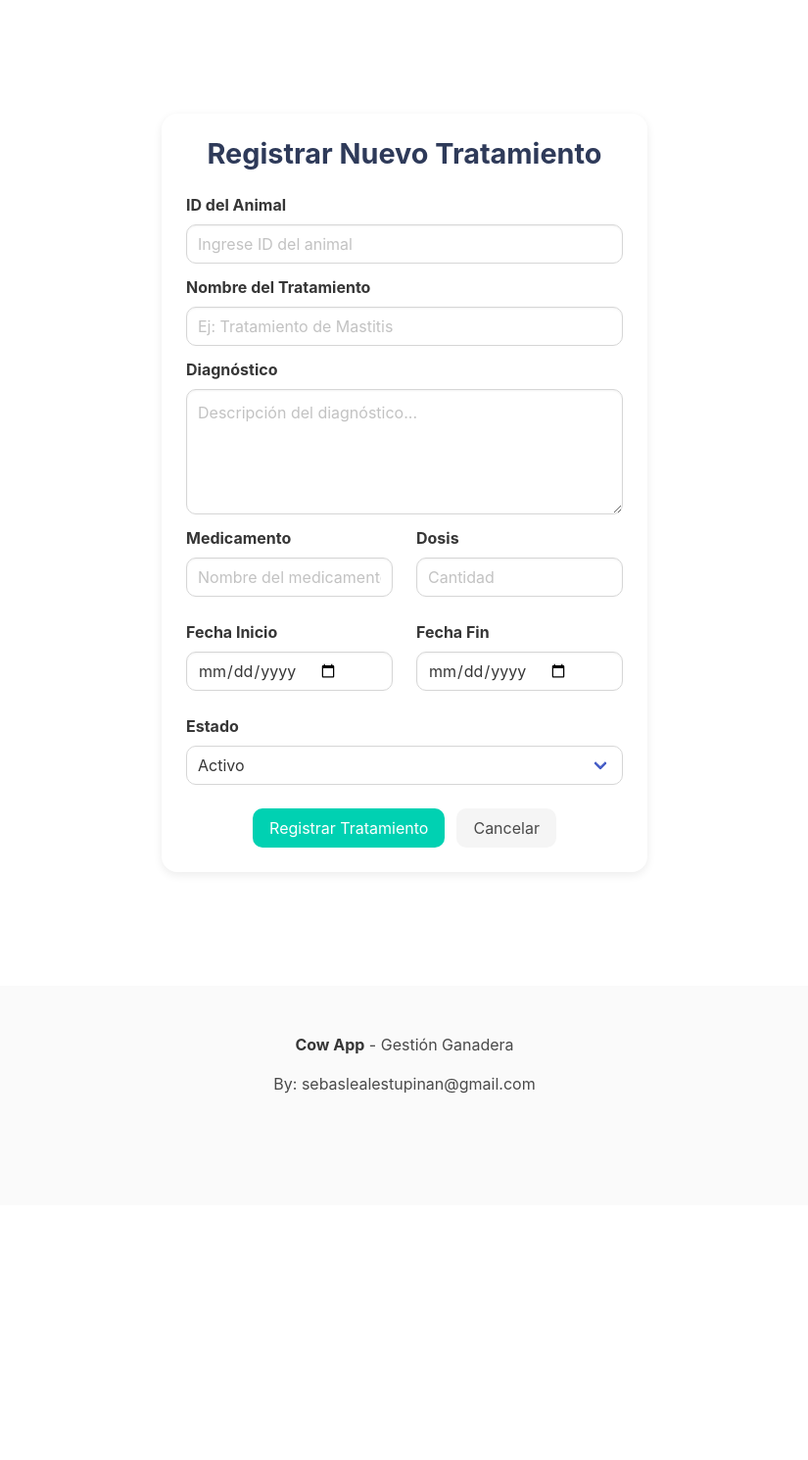
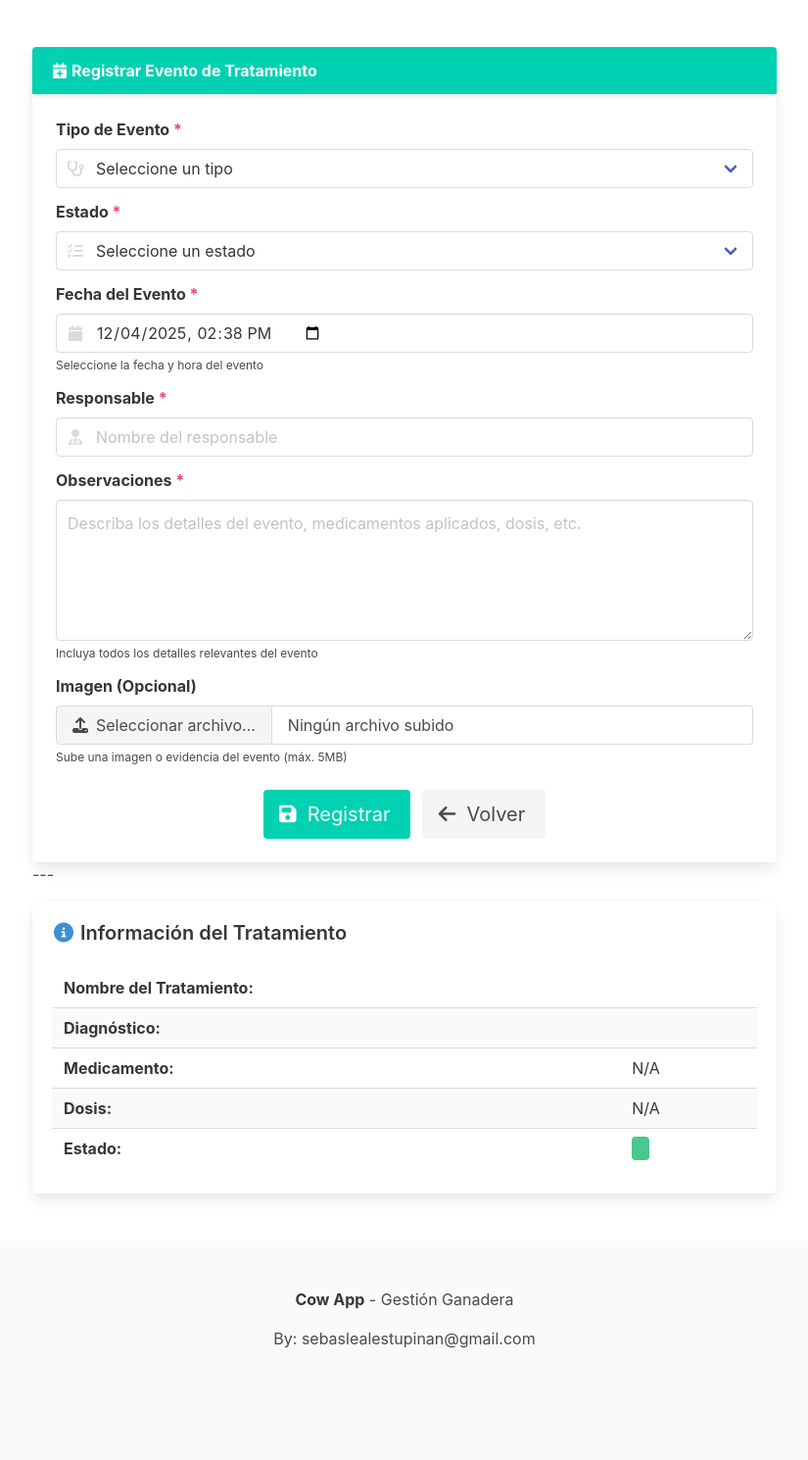
Before and after one commit to sebaslealestupinan/CowApp, a FastAPI app: template app/templates/tratamientos/nuevo.html in a window 1280 px wide. Shown: the whole page at 98% size, without its empty margins (227-1052 px from the left). Before the commit the page ends 1116 px from the top, so only its background shows below. Run offline with FastAPI, Linux system fonts and the light colour scheme; the template is opened without the code that fills it, so the values that code supplies are empty; parts of the project's set-up code (start-up, migrations or seed data) failed here and were passed over.

Commit message:
feat: Add deployment link to README and implement new treatment event registration form.

```diff
--- a/app/templates/tratamientos/nuevo.html
+++ b/app/templates/tratamientos/nuevo.html
@@ -1,120 +1,218 @@
 {% extends "base.html" %}
 
-{% block title %}Nuevo Tratamiento - Cow App{% endblock %}
-
-{% block head %}
-<link rel="stylesheet" href="/static/css/nuevo_tratamiento.css">
-{% endblock %}
+{% block title %}Registrar Evento - Tratamiento{% endblock %}
 
 {% block content %}
-<section class="section">
-    <div class="container cow-form-wrapper">
-        <div class="columns is-centered">
-            <div class="column is-full-mobile is-two-thirds-tablet is-half-desktop">
-                <div class="box cow-box">
-
-                    {% if mensaje %}
-                    <div class="notification is-success">{{ mensaje }}</div>
-                    {% endif %}
-
-                    <h1 class="title has-text-centered cow-title">Registrar Nuevo Tratamiento</h1>
-
-                    <form method="post" action="/tratamientos/">
+<div class="container">
+    <div class="columns is-centered">
+        <div class="column is-8">
+            <div class="card">
+                <header class="card-header has-background-primary">
+                    <p class="card-header-title has-text-white">
+                        <span class="icon">
+                            <i class="fas fa-calendar-plus"></i>
+                        </span>
+                        <span>Registrar Evento de Tratamiento</span>
+                    </p>
+                </header>
+                <div class="card-content">
+                    <form id="eventoForm" action="/eventos/" method="POST" enctype="multipart/form-data">
+                        <input type="hidden" name="tratamiento_id" id="tratamiento_id" value="{{ tratamiento_id }}">
 
                         <div class="field">
-                            <label class="label">ID del Animal</label>
-                            <div class="control">
-                                <input class="input" type="number" name="animal_id" required
-                                    placeholder="Ingrese ID del animal">
+                            <label class="label">Tipo de Evento <span class="has-text-danger">*</span></label>
+                            <div class="control has-icons-left">
+                                <div class="select is-fullwidth">
+                                    <select name="tipo" id="tipo" required>
+                                        <option value="">Seleccione un tipo</option>
+                                        <option value="Aplicación de medicamento">Aplicación de medicamento</option>
+                                        <option value="Revisión">Revisión</option>
+                                        <option value="Vacunación">Vacunación</option>
+                                        <option value="Desparasitación">Desparasitación</option>
+                                        <option value="Cirugía">Cirugía</option>
+                                        <option value="Seguimiento">Seguimiento</option>
+                                        <option value="Otro">Otro</option>
+                                    </select>
+                                </div>
+                                <span class="icon is-small is-left">
+                                    <i class="fas fa-stethoscope"></i>
+                                </span>
                             </div>
                         </div>
 
                         <div class="field">
-                            <label class="label">Nombre del Tratamiento</label>
-                            <div class="control">
-                                <input class="input" type="text" name="nombre_tratamiento" required
-                                    placeholder="Ej: Tratamiento de Mastitis">
+                            <label class="label">Estado <span class="has-text-danger">*</span></label>
+                            <div class="control has-icons-left">
+                                <div class="select is-fullwidth">
+                                    <select name="estado" id="estado" required>
+                                        <option value="">Seleccione un estado</option>
+                                        <option value="Pendiente">Pendiente</option>
+                                        <option value="Completado">Completado</option>
+                                        <option value="En Progreso">En Progreso</option>
+                                        <option value="Cancelado">Cancelado</option>
+                                    </select>
+                                </div>
+                                <span class="icon is-small is-left">
+                                    <i class="fas fa-tasks"></i>
+                                </span>
                             </div>
                         </div>
 
                         <div class="field">
-                            <label class="label">Diagnóstico</label>
-                            <div class="control">
-                                <textarea class="textarea" name="diagnostico" required
-                                    placeholder="Descripción del diagnóstico..."></textarea>
+                            <label class="label">Fecha del Evento <span class="has-text-danger">*</span></label>
+                            <div class="control has-icons-left">
+                                <input class="input" type="datetime-local" name="fecha" id="fecha" required>
+                                <span class="icon is-small is-left">
+                                    <i class="fas fa-calendar"></i>
+                                </span>
                             </div>
+                            <p class="help">Seleccione la fecha y hora del evento</p>
                         </div>
 
-                        <div class="columns">
-                            <div class="column">
-                                <div class="field">
-                                    <label class="label">Medicamento</label>
-                                    <div class="control">
-                                        <input class="input" type="text" name="medicamento"
-                                            placeholder="Nombre del medicamento">
-                                    </div>
-                                </div>
-                            </div>
-
-                            <div class="column">
-                                <div class="field">
-                                    <label class="label">Dosis</label>
-                                    <div class="control">
-                                        <input class="input" type="number" step="0.01" name="dosis"
-                                            placeholder="Cantidad">
-                                    </div>
-                                </div>
-                            </div>
-                        </div>
-
-                        <div class="columns">
-                            <div class="column">
-                                <div class="field">
-                                    <label class="label">Fecha Inicio</label>
-                                    <div class="control">
-                                        <input class="input" type="date" name="fecha_inicio" required>
-                                    </div>
-                                </div>
-                            </div>
-
-                            <div class="column">
-                                <div class="field">
-                                    <label class="label">Fecha Fin</label>
-                                    <div class="control">
-                                        <input class="input" type="date" name="fecha_fin" required>
-                                    </div>
-                                </div>
+                        <div class="field">
+                            <label class="label">Responsable <span class="has-text-danger">*</span></label>
+                            <div class="control has-icons-left">
+                                <input class="input" type="text" name="responsable" id="responsable"
+                                    placeholder="Nombre del responsable" required>
+                                <span class="icon is-small is-left">
+                                    <i class="fas fa-user-md"></i>
+                                </span>
                             </div>
                         </div>
 
                         <div class="field">
-                            <label class="label">Estado</label>
+                            <label class="label">Observaciones <span class="has-text-danger">*</span></label>
                             <div class="control">
-                                <div class="select is-fullwidth">
-                                    <select name="estado">
-                                        <option value="activo">Activo</option>
-                                        <option value="atencion">Atención Requerida</option>
-                                        <option value="finalizado">Finalizado</option>
-                                    </select>
+                                <textarea class="textarea" name="observaciones" id="observaciones"
+                                    placeholder="Describa los detalles del evento, medicamentos aplicados, dosis, etc."
+                                    rows="5" required></textarea>
+                            </div>
+                            <p class="help">Incluya todos los detalles relevantes del evento</p>
+                        </div>
+
+                        <div class="field">
+                            <label class="label">Imagen (Opcional)</label>
+                            <div class="control">
+                                <div class="file has-name is-fullwidth">
+                                    <label class="file-label">
+                                        <input class="file-input" type="file" name="image" id="image">
+                                        <span class="file-cta">
+                                            <span class="file-icon">
+                                                <i class="fas fa-upload"></i>
+                                            </span>
+                                            <span class="file-label">
+                                                Seleccionar archivo…
+                                            </span>
+                                        </span>
+                                        <span class="file-name" id="fileName">
+                                            Ningún archivo subido
+                                        </span>
+                                    </label>
                                 </div>
                             </div>
+                            <p class="help">Sube una imagen o evidencia del evento (máx. 5MB)</p>
                         </div>
-
-                        <input type="hidden" name="veterinario_id" value="{{ user.id }}">
 
                         <div class="field is-grouped is-grouped-centered mt-5">
                             <div class="control">
-                                <button type="submit" class="button is-primary">Registrar Tratamiento</button>
+                                <button type="submit" class="button is-primary is-medium">
+                                    <span class="icon">
+                                        <i class="fas fa-save"></i>
+                                    </span>
+                                    <span>Registrar</span>
+                                </button>
                             </div>
                             <div class="control">
-                                <a href="javascript:history.back()" class="button is-light">Cancelar</a>
+                                <a href="/tratamientos/read/{{ tratamiento_id }}" class="button is-light is-medium">
+                                    <span class="icon">
+                                        <i class="fas fa-arrow-left"></i>
+                                    </span>
+                                    <span>Volver</span>
+                                </a>
                             </div>
                         </div>
+                    </form>
+                </div>
+            </div>
 
-                    </form>
+            ---
+
+            <div class="box mt-4">
+                <h3 class="title is-5">
+                    <span class="icon-text">
+                        <span class="icon has-text-info">
+                            <i class="fas fa-info-circle"></i>
+                        </span>
+                        <span>Información del Tratamiento</span>
+                    </span>
+                </h3>
+                <div id="tratamientoInfo">
+                    <div class="content">
+                        <table class="table is-fullwidth is-striped">
+                            <tbody>
+                                <tr>
+                                    <td><strong>Nombre del Tratamiento:</strong></td>
+                                    <td>{{ tratamiento.nombre_tratamiento }}</td>
+                                </tr>
+                                <tr>
+                                    <td><strong>Diagnóstico:</strong></td>
+                                    <td>{{ tratamiento.diagnostico }}</td>
+                                </tr>
+                                <tr>
+                                    <td><strong>Medicamento:</strong></td>
+                                    <td>{{ tratamiento.medicamento or 'N/A' }}</td>
+                                </tr>
+                                <tr>
+                                    <td><strong>Dosis:</strong></td>
+                                    <td>{{ tratamiento.dosis or 'N/A' }}</td>
+                                </tr>
+                                <tr>
+                                    <td><strong>Estado:</strong></td>
+                                    <td>
+                                        <span
+                                            class="tag {{ 'is-warning' if tratamiento.estado == 'activo' else 'is-success' }}">
+                                            {{ tratamiento.estado }}
+                                        </span>
+                                    </td>
+                                </tr>
+                            </tbody>
+                        </table>
+                    </div>
                 </div>
             </div>
         </div>
     </div>
-</section>
+</div>
 {% endblock %}
+
+{% block scripts %}
+<script>
+    document.addEventListener('DOMContentLoaded', () => {
+        // 1. Establecer fecha y hora actual por defecto
+        const now = new Date();
+        now.setMinutes(now.getMinutes() - now.getTimezoneOffset());
+        document.getElementById('fecha').value = now.toISOString().slice(0, 16);
+
+        // 2. Lógica para mostrar el nombre del archivo subido (File Input de Bulma)
+        const fileInput = document.getElementById('image');
+        if (fileInput) {
+            fileInput.onchange = () => {
+                if (fileInput.files.length > 0) {
+                    const fileName = document.getElementById('fileName');
+                    fileName.textContent = fileInput.files[0].name;
+                }
+            };
+        }
+
+        // 3. Validación del formulario
+        document.getElementById('eventoForm').addEventListener('submit', function (e) {
+            const observaciones = document.getElementById('observaciones').value.trim();
+            if (observaciones.length < 10) {
+                e.preventDefault();
+                alert('Las observaciones deben tener al menos 10 caracteres.');
+                return false;
+            }
+        });
+    });
+</script>
+{% endblock %}
```
Also changed, not shown: README.md.
